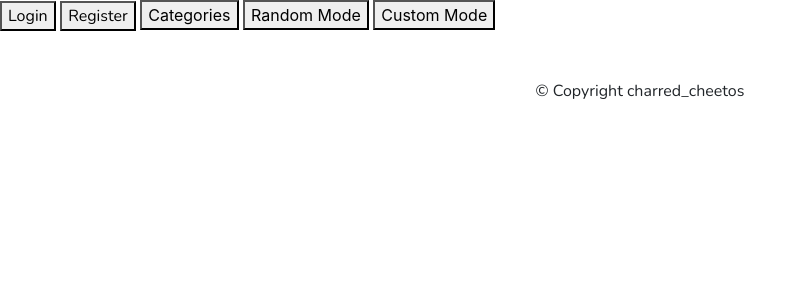
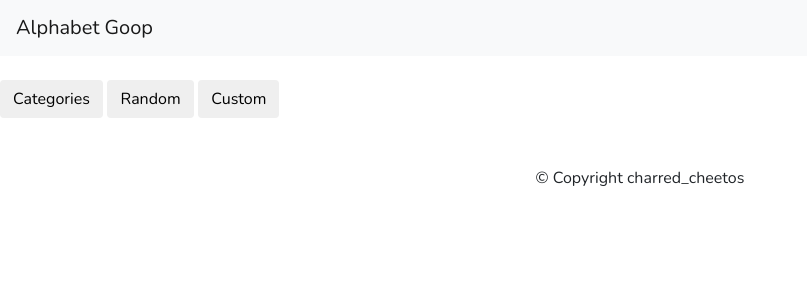
Before and after one commit to JohnsonLi/charred_cheetos, a Flask app: page / in a window 1280 px wide. Shown: the top 300 px of the page, without its empty margins (0-807 px from the left). Run offline with Flask 2, Linux system fonts and the light colour scheme; some libraries are stand-ins or nearby versions.

Commit message:
finished custom categories

```diff
--- a/app.py
+++ b/app.py
@@ -3,8 +3,7 @@ import os, json
 from flask import Flask, request, render_template, \
      flash, session, url_for, redirect
 
-from util import db, puzzle
-
+from util import db, puzzle, wordApi
 
 app = Flask(__name__)
 
@@ -13,7 +12,9 @@ app.secret_key = os.urandom(32)
 #---------- Main Page ----------
 @app.route("/")
 def home():
-    return render_template("home.html")
+    if 'logged_in' in session:
+        return render_template("home.html", logged_in=True)
+    return render_template("home.html", logged_in=False)
 
 #---------- Login/Register----------
 @app.route("/login")
@@ -67,6 +68,10 @@ def random():
 #---------- Custom ----------
 
 #---------- Category ----------
+@app.route("/categories")
+def categories():
+    categories = [word.capitalize() for word in wordApi.get_categories()]
+    return render_template("categories.html", categories=categories)
 
 #---------- Levels ----------
 @app.route("/game")
@@ -74,7 +79,7 @@ def game():
     size = 12
     ws = [['_' for i in range(size)] for i in range(size)]
     mode = request.args["mode"]
-    game = puzzle.create_puzzle(mode, ws)
+    game = puzzle.create_puzzle(mode, ws, size)
     # print(game["words"])
     # print(str(len(game['words'])) + " words added")
 
--- a/static/style.css
+++ b/static/style.css
@@ -23,15 +23,15 @@ table {
 }
 
 td {
-  height: 60px;
-  width: 60px;
+  height: 55px;
+  width: 55px;
 
   padding: 0px;
 
   empty-cells: show;
   text-align: center;
   vertical-align: baseline;
-  font-size: 40px;
+  font-size: 35px;
   cursor: pointer;
 }
 
@@ -45,6 +45,8 @@ td {
 #word-bank {
   text-align: center;
   overflow: auto;
+  width: 50%;
+  margin: auto;
 }
 
 #timer {
--- a/templates/base.html
+++ b/templates/base.html
@@ -10,6 +10,20 @@
 
 </head>
 <body><!--Replaceable body -->
+    <nav class="navbar navbar-light bg-light">
+        <a class="navbar-brand" href="/">Alphabet Goop</a>
+        {% if logged_in %}
+            <div class="justify-content-between">
+                <ul class="navbar-nav mr-auto">
+                    <a href="/login"> Login </a>
+                    <a href="/logout"> Logout </a>
+                </ul>
+            </div>
+        {% endif %}
+    </nav>
+    <br>
+
+
     {% block content %}
     content
     {% endblock %}
--- a/templates/home.html
+++ b/templates/home.html
@@ -4,11 +4,11 @@
 {% block content %}
 <!-- landing page -->
 <!-- login option -->
-<a href="/login"><button>Login</button></a>
-<a href="/register"><button>Register</button></a>
-<button>Categories</button>
-<button>Random Mode</button>
-<button>Custom Mode</button>
+
+<a href="/categories"> <button class="btn"> Categories</button></a>
+<a href="/random"> <button class="btn"> Random</button></a>
+<a href="/custom"> <button class="btn"> Custom</button></a>
+
 
 <!-- start game as guest -->
 {% endblock %}
--- a/util/puzzle.py
+++ b/util/puzzle.py
@@ -5,30 +5,35 @@ from util import wordApi
 # word_bank = ['cat','bobcat','rhinoceros','communism','dog']
 # word_bank.sort(key=len, reverse=True)
 alphabet = "abcdefghijklmnopqrstuvwxyz"
-size = 12
-num_words = 12
 
 # ws = [['_' for i in range(size)] for i in range(size)]
 offset = [0, 1, -1]
 
-def create_puzzle(mode, ws):
+def create_puzzle(mode, ws, size):
+    word_bank = []
     if (mode == "random"):
-        word_bank = wordApi.random_list(num_words)
+        word_bank = wordApi.random_list(round(size / 2 + 6))
         print(word_bank)
+    else:
+        api_words = wordApi.category(mode);
+        try:
+            word_bank = random.sample(api_words, size / 2 + 6)
+        except:
+            word_bank = api_words
     word_bank.sort(key=len, reverse=True)
     max_tries = len(word_bank) * 100
-    return generate(word_bank, max_tries, ws)
+    return generate(word_bank, max_tries, ws, size)
 
-def generate(word_bank, trials, ws):
+def generate(word_bank, trials, ws, size):
     wb = []
     for word in word_bank:
         # print("trying: " + word)
         for tries in range(trials): # keep inserting until max tries exceeded
-            if insert_word(word, ws): # go on to next word if current word is inserted
+            if insert_word(word, ws, size): # go on to next word if current word is inserted
                 # print("added: " + word)
                 wb.append(word)
                 break
-    fillRandom(ws)
+    fillRandom(ws, size)
     result = {}
     result['puzzle'] = [[letter.upper() for letter in row] for row in ws]
     result['words'] = [word.upper() for word in wb]
@@ -38,7 +43,7 @@ def generate(word_bank, trials, ws):
 def is_outside(r, c, size):
     return r < 0 or r >= size or c < 0 or c >= size
 
-def insert_word(word, ws):
+def insert_word(word, ws, size):
     # select a direction
     offset_r = random.choice(offset)
     offset_c = random.choice(offset)
@@ -78,7 +83,7 @@ def to_string(ws):
 
     return string
 
-def fillRandom(ws):
+def fillRandom(ws, size):
     for r in range(size):
         for c in range(size):
             if ws[r][c] == "_":
--- a/util/wordApi.py
+++ b/util/wordApi.py
@@ -1,10 +1,8 @@
-import urllib.request, json, ssl, random
-
-ctxt = ssl._create_unverified_context()
+import urllib.request, json, random
 
 dmUrl = "https://api.datamuse.com/words?topics={0}"
 
-categories = ["food", "nature", "sport","animals", "color", "math"]
+categories = ["nature", "sport","animals", "color", "math", "drinks", "science", "dessert", "fruits", "vegetables"]
 
 def randomWords(wordList, num): #returns random words from a list (num is number of words returned)
     newList = []
@@ -30,7 +28,7 @@ def random_list(size):
 
 def category(category): #returns all words in a category
     url = dmUrl.format(category)
-    req = urllib.request.urlopen(url, context = ctxt)
+    req = urllib.request.urlopen(url)
     data = json.loads(req.read())
     words = []
     for d in data:
@@ -49,7 +47,10 @@ def rangeWords(start,end,wordList): #returns words between start and end index o
         i += 1
     return words
 
-# nature = category("nature")
+def get_categories():
+    return categories
+
+# nature = category("vegetables")
 # print(nature)
 # print(randomWords(nature, 15))
 # print(rangeWords(0,10,nature))
```
Also changed, not shown: templates/categories.html (+12 -0 lines).
